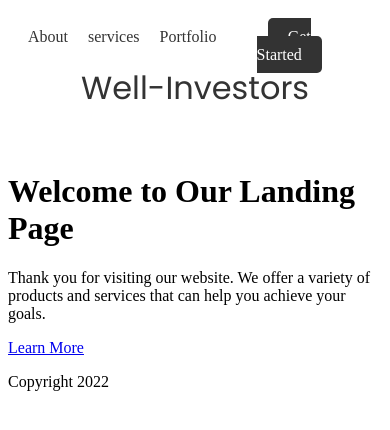
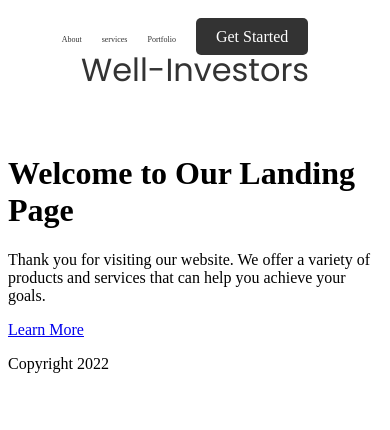
Before and after one commit to Kurogamii/Wellinvestors, a plain HTML site: page index.html in a window 390 px wide. Drawn offline with Linux system fonts and the light colour scheme.

Commit message:
Update styles.css

```diff
--- a/assets/styles/styles.css
+++ b/assets/styles/styles.css
@@ -58,4 +58,9 @@ header nav ul li:nth-of-type(4) a {
   header nav {
     text-align: center;
   }
+  header nav ul li a {
+    color: #333;
+    text-decoration: none;
+    font-size: .5rem;
+  }
 }
```
